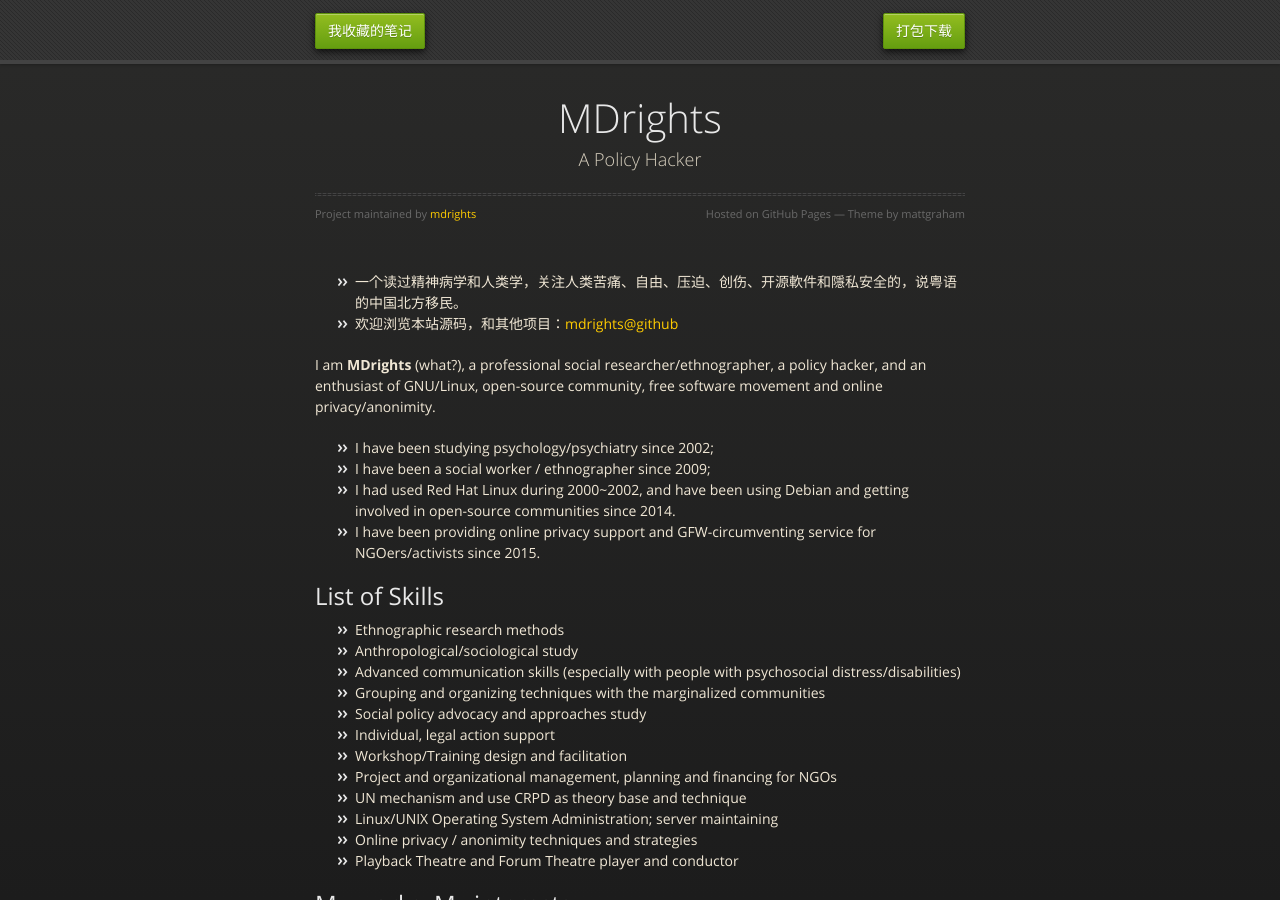
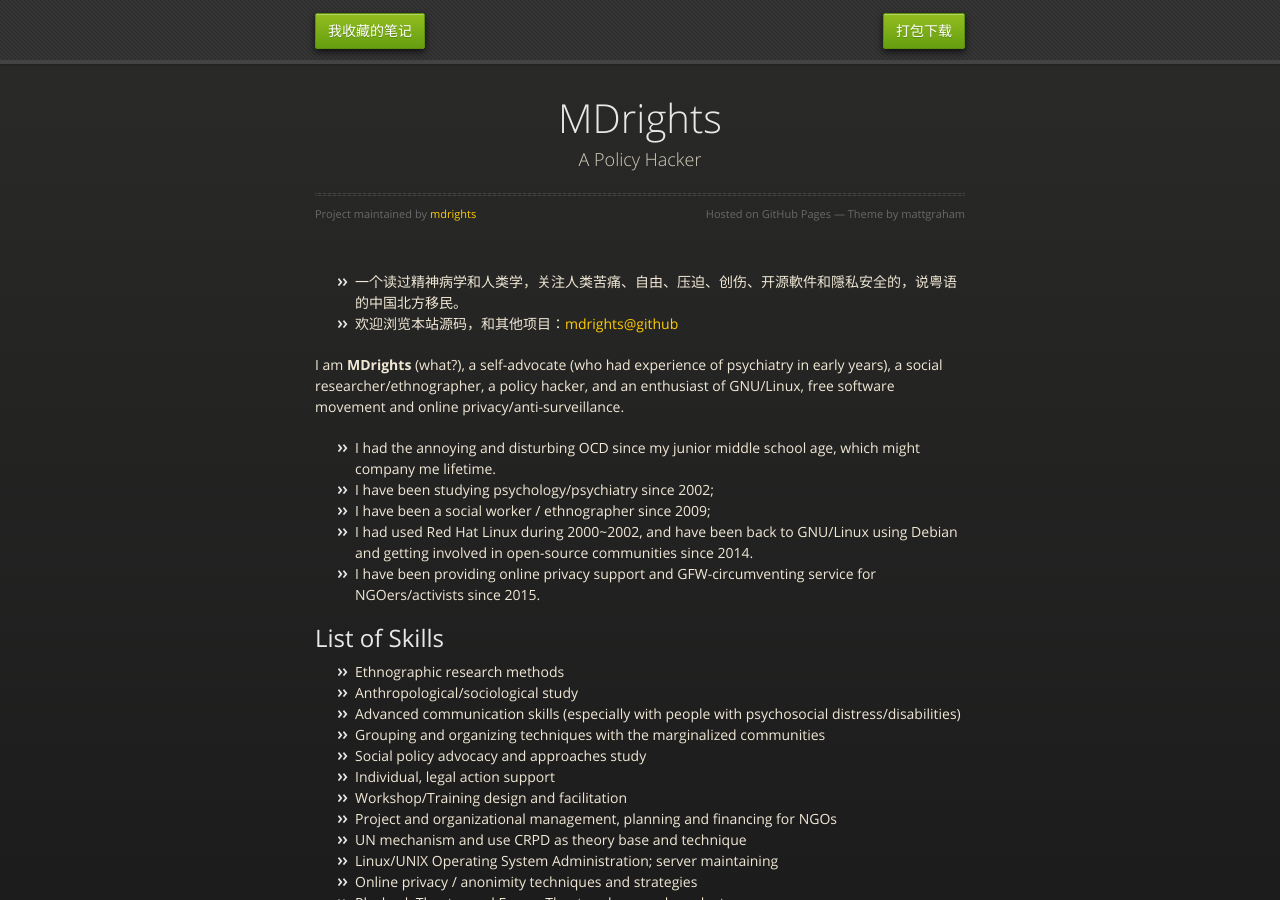
Before and after one commit to mdrights/mdrights.github.io, a Jekyll site: the page built from index.html, in a window 1280 px wide and 900 px high. Built offline with Jekyll 4.4.1, drawn with Linux system fonts in a browser that asks for light colours.

Commit message:
update self-intro

```diff
--- a/_posts/2020-11-09-about-me.md
+++ b/_posts/2020-11-09-about-me.md
@@ -7,11 +7,12 @@ title: About me
 - 欢迎浏览本站源码，和其他项目：[mdrights@github](https://github.com/mdrights)
 
 
-I am **MDrights** (what?), a professional social researcher/ethnographer, a policy hacker, and an enthusiast of GNU/Linux, open-source community, free software movement and online privacy/anonimity.
+I am **MDrights** (what?), a self-advocate (who had experience of psychiatry in early years), a social researcher/ethnographer, a policy hacker, and an enthusiast of GNU/Linux, free software movement and online privacy/anti-surveillance.
 
+- I had the annoying and disturbing OCD since my junior middle school age, which might company me lifetime.
 - I have been studying psychology/psychiatry since 2002;
 - I have been a social worker / ethnographer since 2009;
-- I had used Red Hat Linux during 2000~2002, and have been using Debian and getting involved in open-source communities since 2014.
+- I had used Red Hat Linux during 2000~2002, and have been back to GNU/Linux using Debian and getting involved in open-source communities since 2014.
 - I have been providing online privacy support and GFW-circumventing service for NGOers/activists since 2015.
 
 ## List of Skills
```
